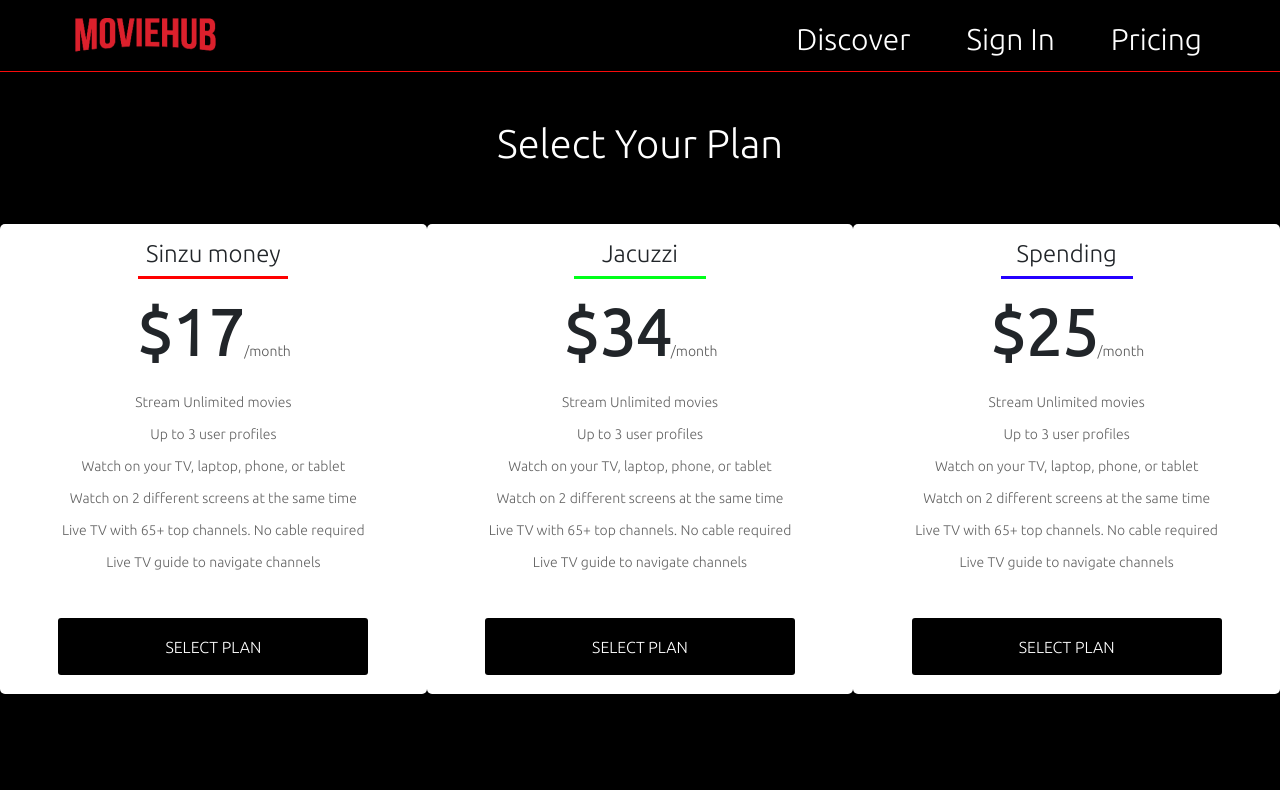
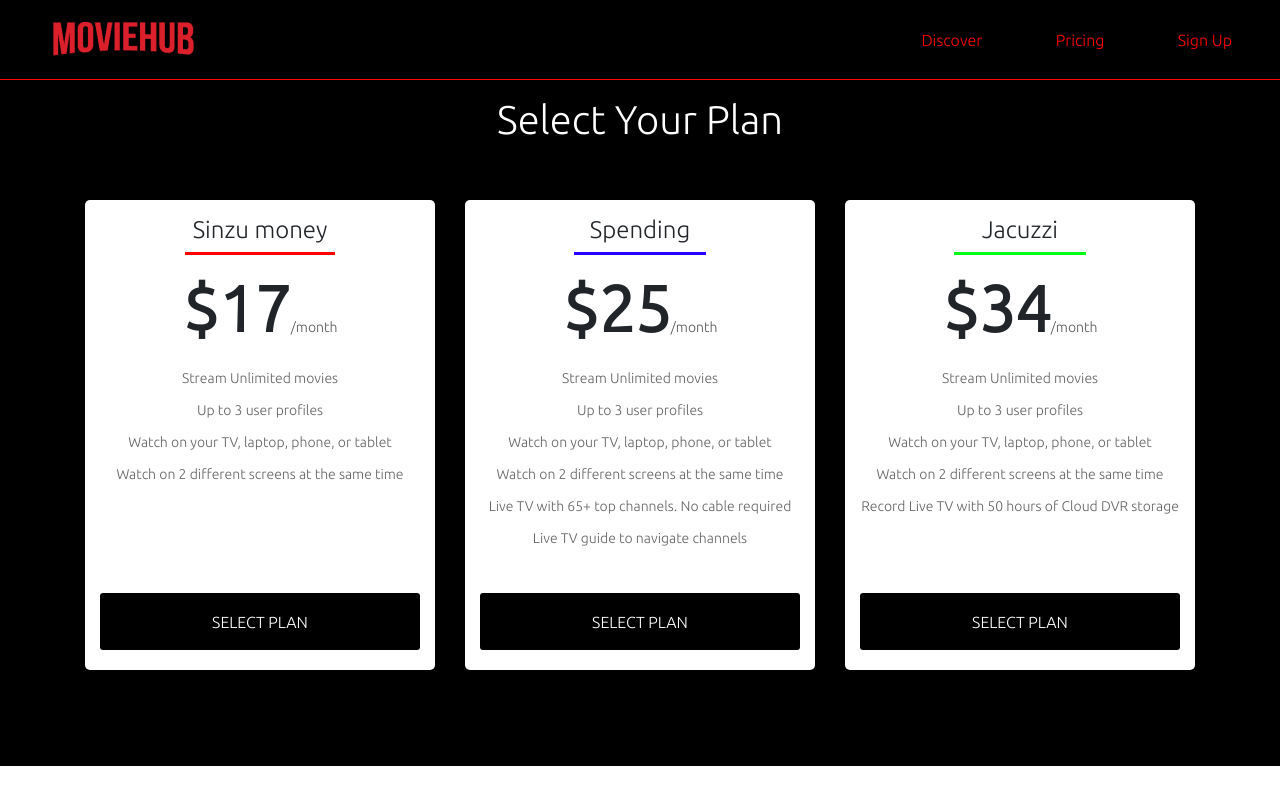
Before and after one commit to emmacodemy/moviehub, a React (Create React App) app: page /pricing in a window 1280 px wide. Built offline with nearby package versions, Linux system fonts and the light colour scheme.

Commit message:
ft-Chidi-pricingPage

```diff
--- a/src/components/pages/pricing/pricing.css
+++ b/src/components/pages/pricing/pricing.css
@@ -1,41 +1,7 @@
-
-.navbarlinkcolor{
-    color:white !important;
-    font-style: normal;
-    font-weight: normal;
-    font-size: 30px;
-    line-height: 35px;
-}
-
-.navbarborder{
-    border-bottom: 1px solid #F80B0B;
-    padding-left:70px;
-    padding-right:70px;
-}
-
-@media(max-width:1250px){
-    .navbarborder{
-        border-bottom: 1px solid #F80B0B;
-        padding-left:30px;
-        padding-right:30px;
-    }
-}
-
-.navbarbutton{
-    background-color:white;
-}
-
-@media(max-width:768px){
-    .navbarborder{
-        border-bottom: 1px solid #F80B0B;
-        padding-left:10px;
-        padding-right:10px;
-    }
-}
 
 .pricing-background{
     background-color: #000000;
-    height:100%;
+    height:auto;
 }
 .pricing-header{
     font-style: normal;
@@ -46,9 +12,17 @@
 }
 
 .pricing-box{
-    height: 470px;
     background: #FFFFFF;
     border-radius: 5px;
+    height:470px;
+}
+
+@media(max-width:1200px){
+    .pricing-box{
+        background: #FFFFFF;
+        border-radius: 5px;
+        height:500px;
+    }
 }
 
 .pricing-alignment{
@@ -102,11 +76,12 @@
 }
 
 .select-plan-button{
-    width: 310px;
+    width: 410px;
     height: 57px;
     background: #000000;
     color:#ffffff;
     border-radius: 3px;
+    margin-bottom:20px;
 }
 
 @media(max-width:500px){
--- a/src/components/pages/pricing/pricing.js
+++ b/src/components/pages/pricing/pricing.js
@@ -1,42 +1,21 @@
 import React from 'react';
 import './pricing.css';
-import logo from './image/loog.png';
+import Nav from '../../nav/nav.component';
 
 function Pricing() {
   return (
     <div className="pricing-background">
+      <Nav/>
 
+      <div className="container pb-5">
+        <header className="pricing-header">
+          <h1 className="pt-5 mt-5 pb-5 text-center">Select Your Plan</h1>
+        </header>
 
-      <nav className="navbar navbarborder navbar-expand-lg navbar-light bg-black">
-        <a className="navbar-brand" href="#"><img src={logo}/></a>
-        <button className="navbar-toggler navbarbutton" type="button" data-toggle="collapse" data-target="#navbarSupportedContent" aria-controls="navbarSupportedContent" aria-expanded="false" aria-label="Toggle navigation">
-          <span className="navbar-toggler-icon"></span>
-        </button>
+        <div className="row justify-content-around">
 
-        <div className="collapse navbar-collapse" id="navbarSupportedContent">
-          <ul className="navbar-nav ml-auto">
-            <li className="nav-item">
-              <a className="nav-link navbarlinkcolor pb-lg-0 pb-3 pl-lg-5" href="#">Discover <span className="sr-only">(current)</span></a>
-            </li>
-            <li className="nav-item">
-              <a className="nav-link navbarlinkcolor pb-lg-0 pb-3 pl-lg-5" href="#">Sign In</a>
-            </li>
-            <li className="nav-item active">
-              <a className="nav-link navbarlinkcolor pb-lg-0 pb-3 pl-lg-5" href="#">Pricing</a>
-            </li>
-          </ul>
-        </div>
-      </nav>
-
-      {/* main-section */}
-
-      <div className="container-fluid pb-5">
-        <header className="pricing-header">
-          <h1 className="pt-5 pb-5 text-center">Select Your Plan</h1>
-        </header>
-        <div className="row justify-content-center">
-
-          <div className="pricing-box mb-5 mx-3 mx-lg-0 col-xs-10 col-sm-10 col-lg-4">
+          <div className=" mb-5 mx-3 mx-lg-0 col-xs-10 col-sm-10 col-lg-4">
+            <div className="pricing-box d-flex flex-column col-lg-12">
               <div className="pricing-alignment">
                 <div className="sinzu-border">
                   <h6 className="text-center pt-3 spending">Sinzu money</h6>
@@ -47,33 +26,15 @@ function Pricing() {
               <p className="text-center policy-paragraph">Up to 3 user profiles</p>
               <p className="text-center policy-paragraph">Watch on your TV, laptop, phone, or tablet</p>
               <p className="text-center policy-paragraph">Watch on 2 different screens at the same time</p>
-            <p className="text-center policy-paragraph">Live TV with 65+ top channels. No cable required</p>
-            <p className="text-center policy-paragraph">Live TV guide to navigate channels</p>
-            <div className="pricing-alignment mt-5">
+              <div className="pricing-alignment mt-auto">
                 <button className="btn select-plan-button">SELECT PLAN</button>
+              </div>
             </div>
           </div>
 
 
-          <div className="pricing-box mb-5 mx-3 mx-lg-0 col-xs-10 col-sm-10 col-lg-4">
-            <div className="pricing-alignment">
-              <div className="jacuzzi-border">
-                <h6 className="text-center pt-3 spending">Jacuzzi</h6>
-              </div>
-            </div>
-            <h2 className="text-center pt-3 price pb-3">$34<small className="price-duration">/month</small></h2>
-            <p className="text-center policy-paragraph">Stream Unlimited movies</p>
-            <p className="text-center policy-paragraph">Up to 3 user profiles</p>
-            <p className="text-center policy-paragraph">Watch on your TV, laptop, phone, or tablet</p>
-            <p className="text-center policy-paragraph">Watch on 2 different screens at the same time</p>
-            <p className="text-center policy-paragraph">Live TV with 65+ top channels. No cable required</p>
-            <p className="text-center policy-paragraph">Live TV guide to navigate channels</p>
-            <div className="pricing-alignment mt-5">
-              <button className="btn select-plan-button">SELECT PLAN</button>
-            </div>
-          </div>
-
-          <div className="pricing-box mb-5 mx-3 mx-lg-0 col-xs-10 col-sm-10 col-lg-4">
+          <div className="mb-5 mx-3 mx-lg-0 col-xs-10 col-sm-10 col-lg-4">
+            <div className="pricing-box d-flex flex-column col-lg-12">
               <div className="pricing-alignment">
                 <div className="spending-border">
                   <h6 className="text-center pt-3 spending">Spending</h6>
@@ -86,11 +47,34 @@ function Pricing() {
               <p className="text-center policy-paragraph">Watch on 2 different screens at the same time</p>
               <p className="text-center policy-paragraph">Live TV with 65+ top channels. No cable required</p>
               <p className="text-center policy-paragraph">Live TV guide to navigate channels</p>
-            <div className="pricing-alignment mt-5">
+              <div className="pricing-alignment mt-auto">
                 <button className="btn select-plan-button">SELECT PLAN</button>
               </div>
             </div>
 
+          </div>
+
+
+
+          <div className="mb-5 mx-3 mx-lg-0 col-xs-10 col-sm-10 col-lg-4">
+            <div className="pricing-box d-flex flex-column col-lg-12">
+              <div className="pricing-alignment">
+                <div className="jacuzzi-border">
+                  <h6 className="text-center pt-3 spending">Jacuzzi</h6>
+                </div>
+              </div>
+              <h2 className="text-center pt-3 price pb-3">$34<small className="price-duration">/month</small></h2>
+              <p className="text-center policy-paragraph">Stream Unlimited movies</p>
+              <p className="text-center policy-paragraph">Up to 3 user profiles</p>
+              <p className="text-center policy-paragraph">Watch on your TV, laptop, phone, or tablet</p>
+              <p className="text-center policy-paragraph">Watch on 2 different screens at the same time</p>
+              <p className="text-center policy-paragraph">Record Live TV with 50 hours of Cloud DVR storage</p>
+
+              <div className="pricing-alignment mt-auto">
+                <button className="btn select-plan-button">SELECT PLAN</button>
+              </div>
+            </div>
+          </div>
         </div>
       </div>
     </div>
--- a/src/components/pages/signup/Signup.js
+++ b/src/components/pages/signup/Signup.js
@@ -8,7 +8,7 @@ function Signup() {
       <Nav />
       <div className='sign-up-body'>
         <div
-          class="container text-center"
+          class="signupcontainer text-center"
           style={{  }}
         >
           <h1>Sign Up</h1>
--- a/src/components/pages/signup/signup.css
+++ b/src/components/pages/signup/signup.css
@@ -12,11 +12,12 @@
   height: 80px;
 }
 
-.container {
+.signupcontainer {
   padding: 1rem 0rem;
   margin-top: 50px;
   background: #171717;
-  width: 40%
+  width: 40%;
+  margin-left:30%;
 }
 
 label {
```
Also changed, not shown: src/components/pages/pricing/image/loog.png (deleted). Lines whose indentation alone changed are shown as unchanged.
